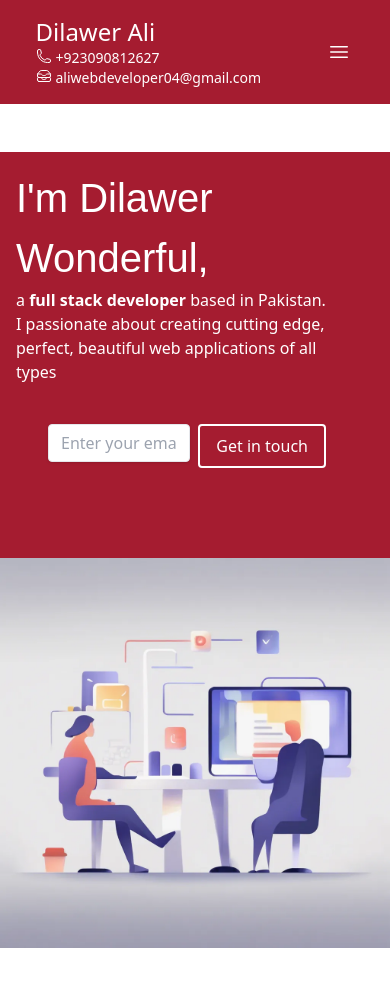
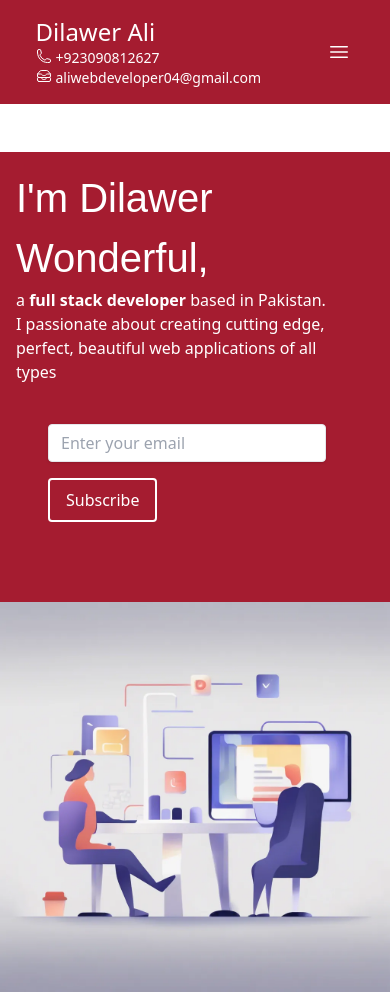
Before and after one commit to DILAWERRAHIM/portfolio2, a React (Vite) app in the folder frontend/: page / in a window 390 px wide. Before the commit the page ends 948 px from the top, so only its background shows below. Built offline with nearby package versions, Linux system fonts and the light colour scheme; a web font is replaced by a local one.

Commit message:
ready to work for hire-me portion

```diff
--- a/frontend/components/About/about.jsx
+++ b/frontend/components/About/about.jsx
@@ -3,7 +3,7 @@ import Image from "./image";
 import Intro from "./intro";
 const Shared_layout = () => {
   return (
-    <div className="w-screen   flex h-5/6  overflow-auto items-center justify-center">
+    <div className="w-[100%]   flex h-5/6  overflow-auto items-center justify-center">
       <div
         className="p-6  mt-12 justify-center grid grid-cols-1 md:grid-cols-4 gap-4 items-center
      md:w-[90%]"
--- a/frontend/components/About/image.jsx
+++ b/frontend/components/About/image.jsx
@@ -2,7 +2,7 @@ import React from "react";
 import img from "../Img/my_site_img.webp";
 const Image = () => {
   return (
-    <div className="bg-red-300 col-span-2">
+    <div className="col-span-1 md:col-span-2">
       <img src={img} alt="image not found" />
     </div>
   );
--- a/frontend/components/About/intro.jsx
+++ b/frontend/components/About/intro.jsx
@@ -2,7 +2,7 @@ import React from "react";
 
 const Intro = () => {
   return (
-    <div className="md:col-span-2 p-4">
+    <div className="md:col-span-2 col-span-1 p-4">
       <div className="md:w-[100%] mx-auto mb-4">
         <h1
           style={{
--- a/frontend/components/Home/Subscribe.jsx
+++ b/frontend/components/Home/Subscribe.jsx
@@ -1,29 +1,28 @@
-import React from 'react';
+import React from "react";
 
 const Subscribe = () => {
   return (
     <div className="max-w-md mx-auto">
-      <form className=" flex rounded px-8 pt-6 pb-8 mb-4">
-        <div className="mb-4 flex-1">
+      <form className="flex flex-col sm:flex-row rounded px-8 pt-6 pb-8 mb-4">
+        <div className="mb-4 sm:mr-2 sm:mb-0 flex-1">
           <input
-            className="shadow appearance-none border rounded w-full py-2
-            px-3 text-gray-700 leading-tight focus:outline-none focus:shadow-outline"
+            className="shadow appearance-none border rounded w-full py-2 px-3 text-gray-700 leading-tight focus:outline-none focus:shadow-outline"
             id="email"
             type="email"
             placeholder="Enter your email"
           />
         </div>
-        <div className="ml-2">
+        <div className="ml-0 sm:ml-2">
           <button
-            className=" border-white border-2 text-white  py-2 px-4 rounded focus:outline-none focus:shadow-outline"
+            className="border-white border-2 text-white py-2 px-4 rounded focus:outline-none focus:shadow-outline"
             type="submit"
           >
-           Get in touch
+            Subscribe
           </button>
         </div>
       </form>
     </div>
   );
-}
+};
 
 export default Subscribe;
```
